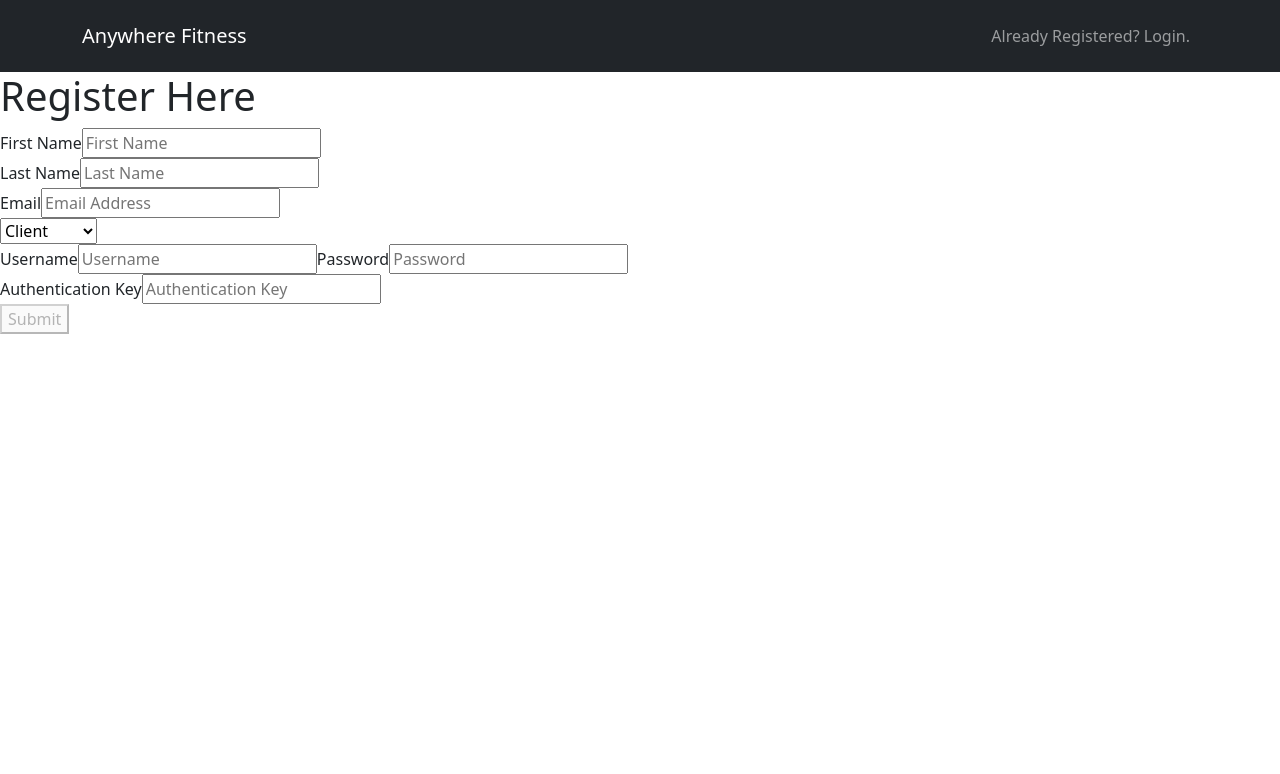
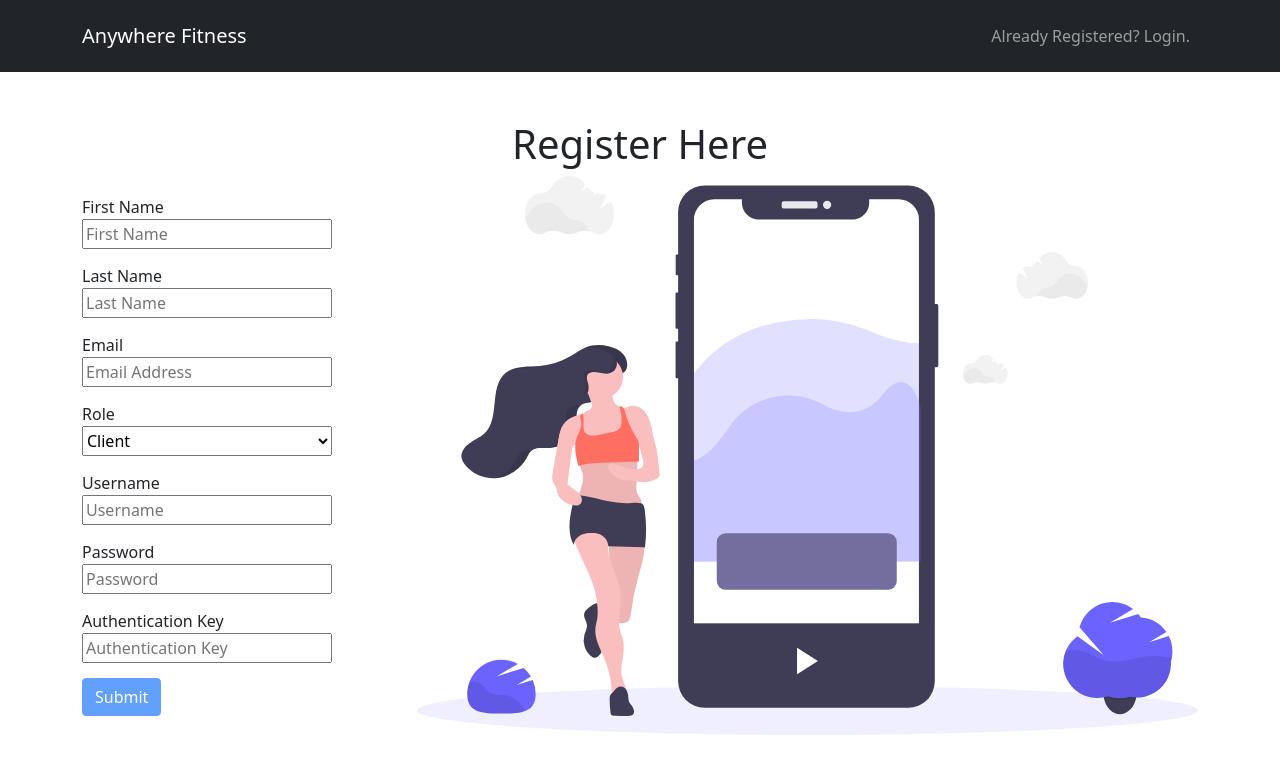
Before and after one commit to AnywhereFitness97/AnywhereFitness, a React (Create React App) app in the folder front-end/: page /register in a window 1280 px wide. Shown: the top 774 px of the page. Built offline with nearby package versions, Linux system fonts and the light colour scheme.

Commit message:
styled register form

```diff
--- a/front-end/src/App.css
+++ b/front-end/src/App.css
@@ -50,3 +50,24 @@
   font-size: 10px;
   transform: translate(-40px, 83px);
 }
+
+.register-logo {
+  width: 70%;
+}
+
+.register-form {
+  width: 100%;
+}
+
+.register-form input,
+.register-form select {
+  width: 250px;
+  height: 30px;
+  margin-bottom: 15px;
+}
+
+.register-error {
+  color: red;
+  font-size: 10px;
+  transform: translateY(-15px);
+}
--- a/front-end/src/components/forms/Register.jsx
+++ b/front-end/src/components/forms/Register.jsx
@@ -2,6 +2,8 @@ import React, { useState, useEffect } from "react";
 import * as yup from "yup";
 import { connect } from "react-redux";
 import { registerUser } from "../../actions/actions";
+import Logo from "../../assets/fitness_logo.svg";
+import { Link } from "react-router-dom";
 
 const initialFormValues = {
   first_name: "",
@@ -33,7 +35,7 @@ const FormSchema = yup.object().shape({
   role: yup.string().required(),
   username: yup.string().trim().required("Username is required"),
   password: yup.string().trim().required("Password is required"),
-  // auth_key: yup.number(), //This should be optional. If I leave this uncommented, the form requires this field to enable the submit button.
+  auth_key: yup.string(),
 });
 
 const Register = (props) => {
@@ -67,14 +69,22 @@ const Register = (props) => {
 
   const handleSubmit = (e) => {
     e.preventDefault();
+    console.log(props);
+    console.log(formValues);
     props.registerUser(formValues);
+    if (formValues.role === "client") props.history.push("/client");
+    if (formValues.role === "Instructor") props.history.push("/instructor");
   };
 
   return (
-    <div>
-      <h1>Register Here</h1>
-      <form onSubmit={handleSubmit}>
-        <label>
+    <section className="py-5">
+      <h1 className="text-center">Register Here</h1>
+      <div className="container d-flex ">
+        <form
+          onSubmit={handleSubmit}
+          className="d-flex flex-column align-items-sm-start align-items-center m-auto register-form"
+        >
+          <label className="d-flex flex-column">
             First Name
             <input
               type="text"
@@ -84,8 +94,8 @@ const Register = (props) => {
               onChange={handleChange}
             />
           </label>
-        <div className="error">{formErrors["first_name"]}</div>
-        <label>
+          <div className="error register-error">{formErrors["first_name"]}</div>
+          <label className="d-flex flex-column">
             Last Name
             <input
               type="text"
@@ -95,8 +105,8 @@ const Register = (props) => {
               onChange={handleChange}
             />
           </label>
-        <div className="error">{formErrors["last_name"]}</div>
-        <label>
+          <div className="error register-error">{formErrors["last_name"]}</div>
+          <label className="d-flex flex-column">
             Email
             <input
               type="email"
@@ -106,13 +116,17 @@ const Register = (props) => {
               onChange={handleChange}
             />
           </label>
-        <div className="error">{formErrors.email}</div>
+          <div className="error register-error">{formErrors.email}</div>
+          <label className="d-flex flex-column">
+            {" "}
+            Role
             <select name="role" value={formValues.role} onChange={handleChange}>
               <option name="client">Client</option>
               <option name="instructor">Instructor</option>
             </select>
-        <div className="error">{formErrors.role}</div>
-        <label>
+            <div className="error register-error">{formErrors.role}</div>
+          </label>
+          <label className="d-flex flex-column">
             Username
             <input
               type="text"
@@ -121,9 +135,9 @@ const Register = (props) => {
               placeholder="Username"
               onChange={handleChange}
             />
-          <div className="error">{formErrors.username}</div>
+            <div className="error register-error">{formErrors.username}</div>
           </label>
-        <label>
+          <label className="d-flex flex-column">
             Password
             <input
               type="password"
@@ -133,8 +147,8 @@ const Register = (props) => {
               onChange={handleChange}
             />
           </label>
-        <div className="error">{formErrors.password}</div>
-        <label>
+          <div className="error register-error">{formErrors.password}</div>
+          <label className="d-flex flex-column">
             Authentication Key
             <input
               type="text"
@@ -144,12 +158,18 @@ const Register = (props) => {
               onChange={handleChange}
             />
           </label>
-        <div className="error">{formErrors["auth_key"]}</div>
-        <button type="submit" disabled={disabled}>
+          <div className="error register-error">{formErrors["auth_key"]}</div>
+          <button
+            type="submit"
+            disabled={disabled}
+            className="btn btn-primary "
+          >
             Submit
           </button>
         </form>
+        <img src={Logo} className="register-logo d-sm-block d-none" />
       </div>
+    </section>
   );
 };
 
```
Also changed, not shown: front-end/src/assets/fitness_logo.svg (added), 1 other file (tests, documents, lock files or other folders). Lines whose indentation alone changed are shown as unchanged.
